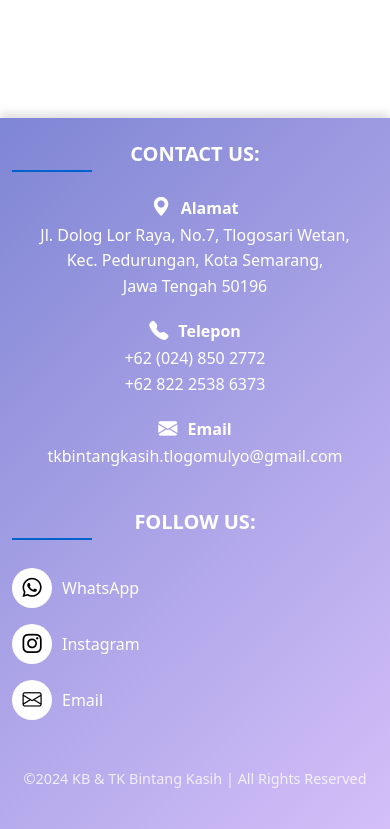
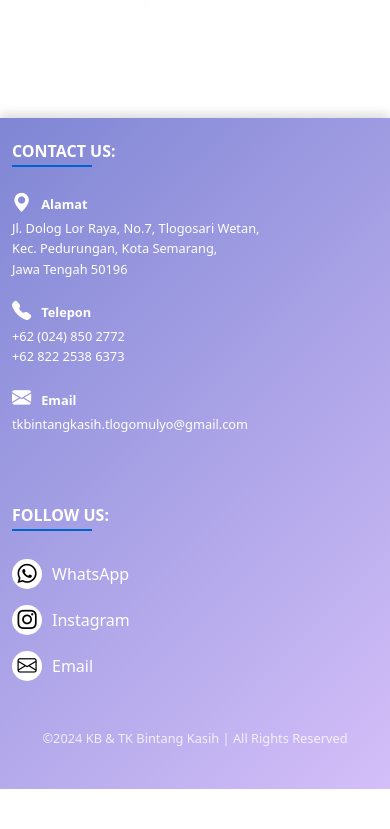
Before and after one commit to yerikodirgantara/Tk-Bintang-Kasih, a Vue app: page / in a window 390 px wide. Shown: the part 4921-5750 px from the top of the page. After the commit the page ends 5710 px from the top, so only its background shows below. Built offline with nearby package versions, Linux system fonts and the light colour scheme; no server answers.

Commit message:
commit footer lagi

```diff
--- a/src/components/Footer/Footer.vue
+++ b/src/components/Footer/Footer.vue
@@ -35,7 +35,7 @@
         </div>
 
         <!-- Social Media Links -->
-        <div class="col-md-4 mb-4 social-media text-right">
+        <div class="col-md-4 mb-4 social-media text-left">
           <h5 class="text-uppercase mb-3" data-aos="fade-up">Follow Us:</h5>
           <hr class="section-underline" data-aos="fade-up" data-aos-delay="100">
           <div class="social-icons d-flex flex-column align-items-start">
@@ -79,14 +79,14 @@ footer {
   padding: 2rem 0;
 }
 
-/* Styling untuk header "Hubungi Kami" dan "Follow Us" */
+/* Styling untuk header "Contact Us" dan "Follow Us" */
 h5 {
   font-size: 1.25rem;
   font-weight: bold;
   color: #ffffff;
 }
 
-/* Garis bawah pada "Hubungi Kami" dan "Follow Us" */
+/* Garis bawah pada "Contact Us" dan "Follow Us" */
 .section-underline {
   border: 1px solid #0062cc; /* Warna biru */
   width: 80px;
@@ -161,11 +161,58 @@ h5 {
 
 @media (max-width: 768px) {
   .contact-info, .social-media {
-    text-align: center; /* Rata tengah untuk layar kecil */
+    text-align: left; /* Ubah dari center ke left */
+  }
+
+  /* Styling untuk memastikan kolom berada di satu baris */
+  .row.justify-content-between {
+    flex-direction: column; /* Kolom diatur ke arah vertikal */
+  }
+
+  .social-media {
+    margin-top: 2rem; /* Beri jarak antara bagian kontak dan social media */
   }
 
   .social-icons {
-    align-items: center;
+    align-items: flex-start; /* Sesuaikan ikon agar rata kiri */
+  }
+
+  /* Penataan margin dan padding agar sesuai untuk layar kecil */
+  .social-icon-container {
+    margin-left: 0; /* Pastikan ikon berada di kiri tanpa tambahan margin */
+  }
+
+  /* Sesuaikan ukuran font dan ikon */
+  h5 {
+    font-size: 1.1rem;
+  }
+
+  .contact-info p, .footer-text {
+    font-size: 0.9rem;
+  }
+
+  .social-icon {
+    width: 35px;
+    height: 35px;
+  }
+}
+
+@media (max-width: 576px) {
+  .contact-info p, .footer-text {
+    font-size: 0.8rem;
+  }
+
+  .social-icon {
+    width: 30px;
+    height: 30px;
+  }
+
+  h5 {
+    font-size: 1rem;
+  }
+
+  .footer-text {
+    margin-top: 1.5rem;
   }
 }
 </style>
```
